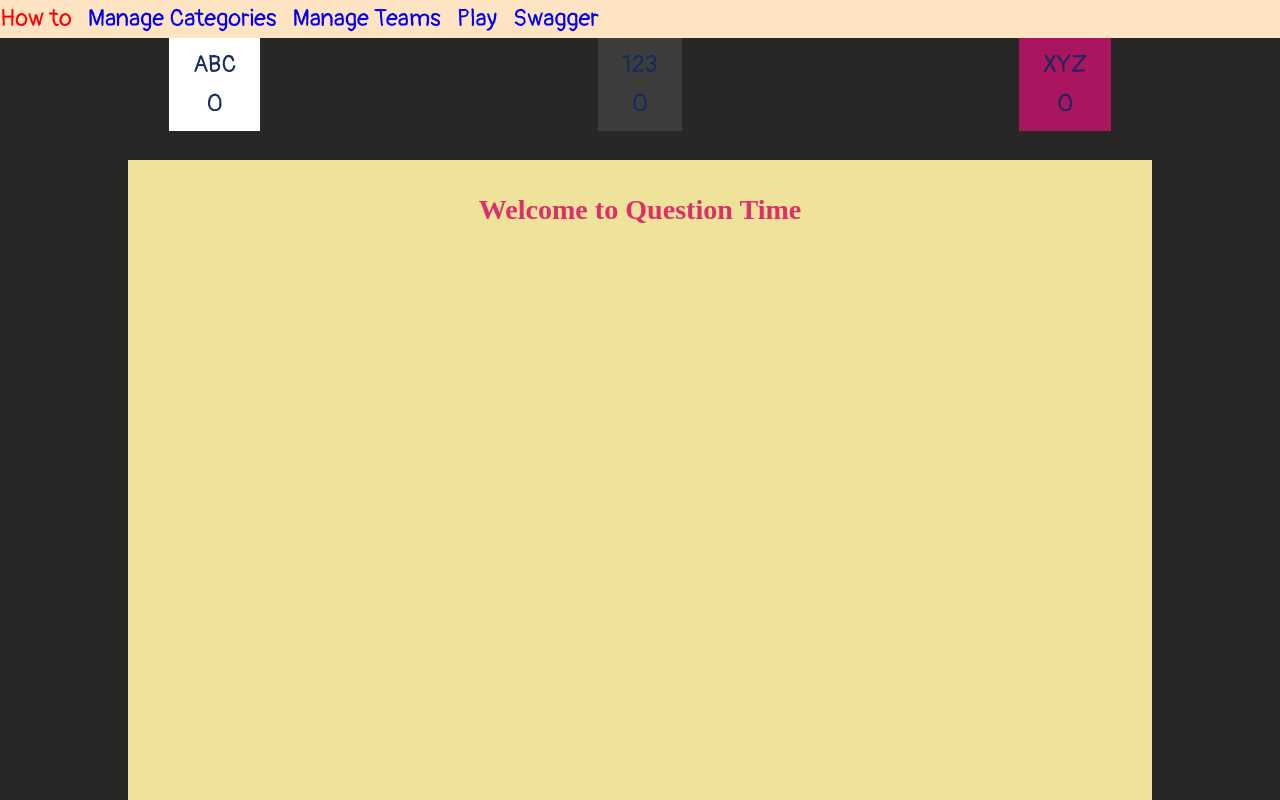
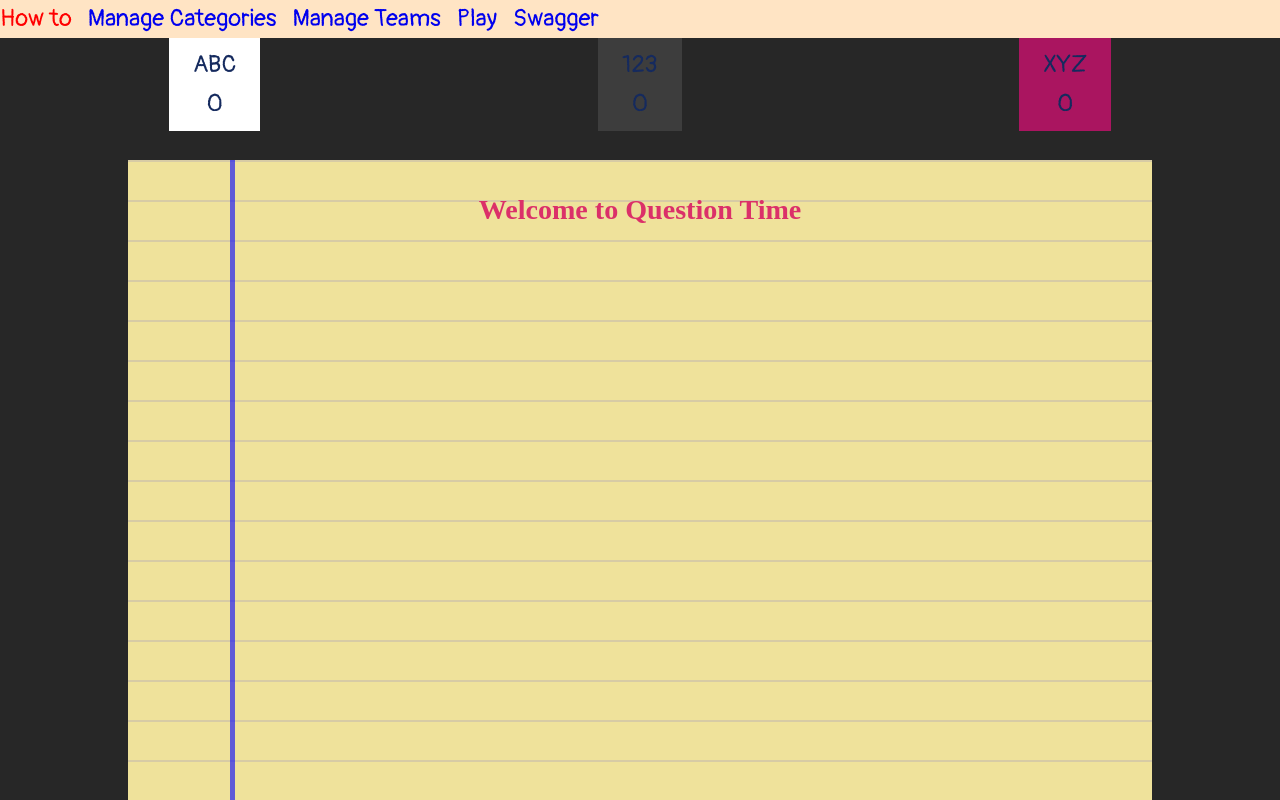
Before and after one commit to BeepBoopBobo/question-time-fe, a Vue app: page / in a window 1280 px wide. Built offline with nearby package versions, Linux system fonts and the light colour scheme; no server answers; a web font is replaced by a local one.

Commit message:
add: paper-like background

```diff
--- a/src/App.vue
+++ b/src/App.vue
@@ -33,6 +33,16 @@ import TeamScoreboard from './components/TeamScoreboard.vue';
   bottom: 0;
   left: 0;
   right: 0;
+  background-image: linear-gradient(to bottom, rgba(0, 0, 255, 0.1) 2px, transparent 1px),
+    /*radial-gradient(circle at center, var(--dark) 30%, transparent 31%),*/
+    linear-gradient(to right, rgba(0, 0, 255, 0.6) 5px, transparent 1px);
+  background-repeat: repeat-y;
+  background-size: 100% 2.5rem,
+    /*4rem 4rem,*/
+    90% 2.5rem;
+  background-position: right top,
+    /*left bottom,*/
+    right bottom;
 }
 
 nav {
```
